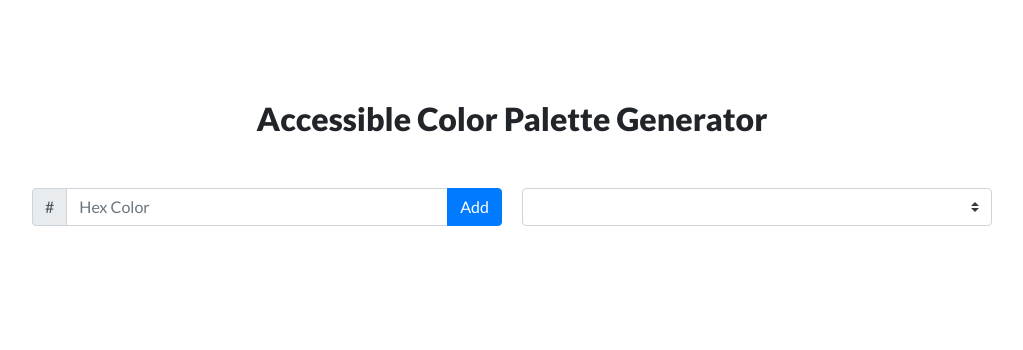
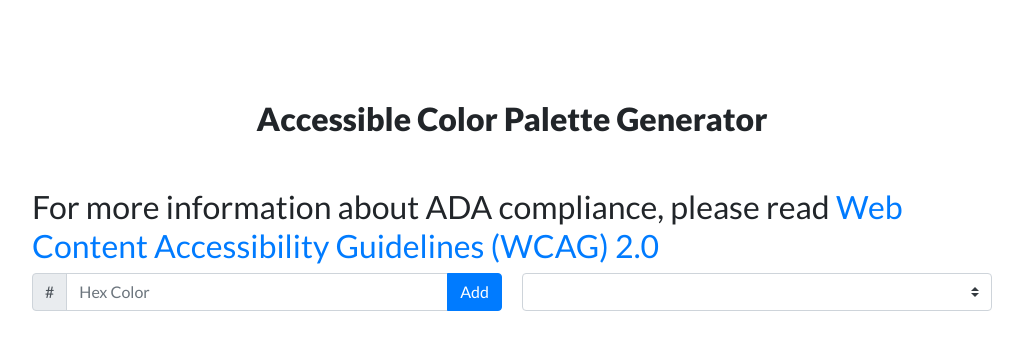
Before and after one commit to arseniy09/color-palette, a plain HTML site: page index.html in a window 1280 px wide. Shown: the whole page, without its empty margins (128-1151 px from the left). Drawn offline with nearby package versions, Linux system fonts and the light colour scheme; no server answers.

Commit message:
Update index.html

```diff
--- a/index.html
+++ b/index.html
@@ -12,6 +12,7 @@
 	<body>
 		<div class="body_container">
 			<h1>Accessible Color Palette Generator</h1>
+			<h2>For more information about ADA compliance, please read <a href="https://www.w3.org/TR/WCAG20/">Web Content Accessibility Guidelines (WCAG) 2.0</a></h2>
 			<div class="input_container clearfix">
 				<div class="js-color-button-container color-button-container">
 					<div class="input-group mb-3">
```
